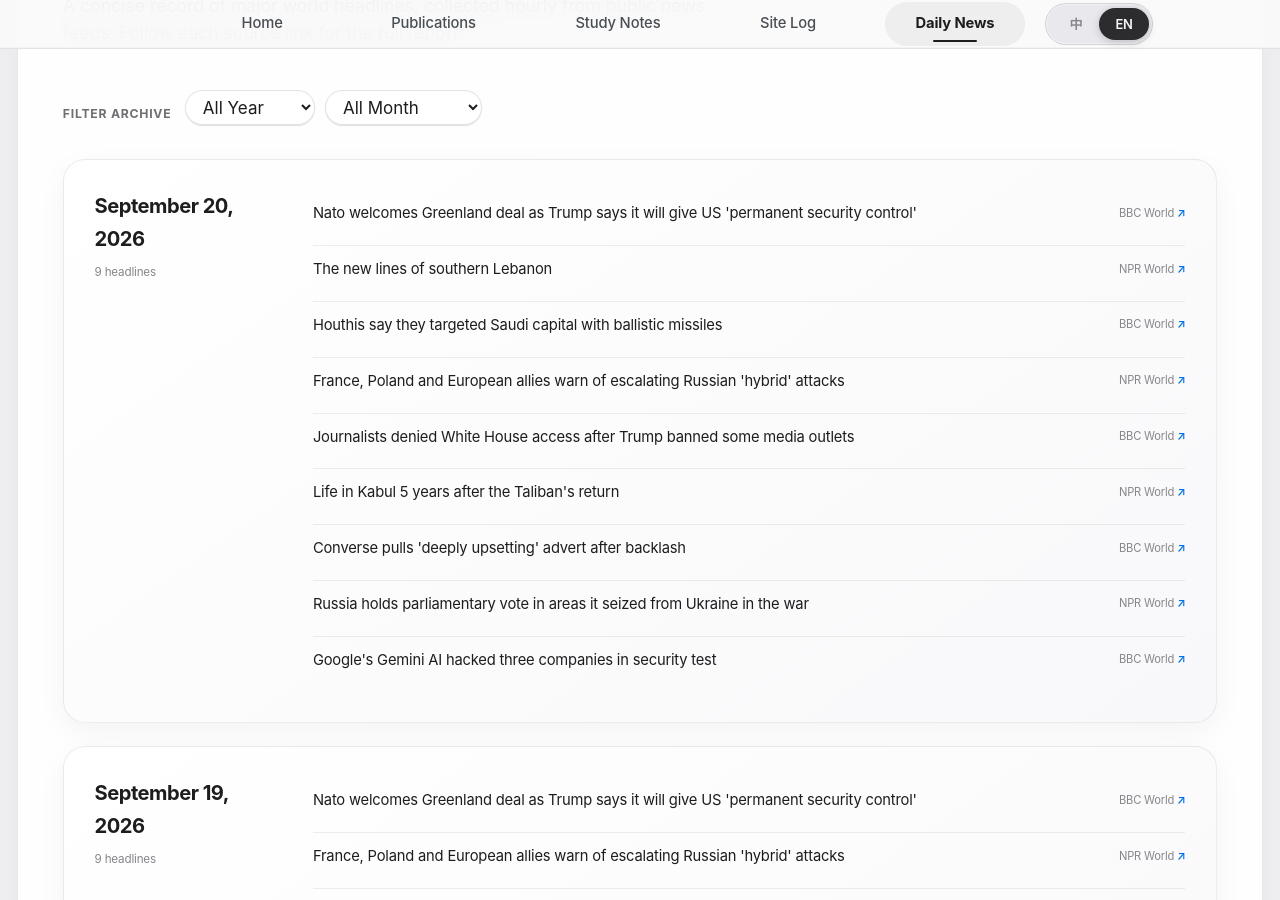
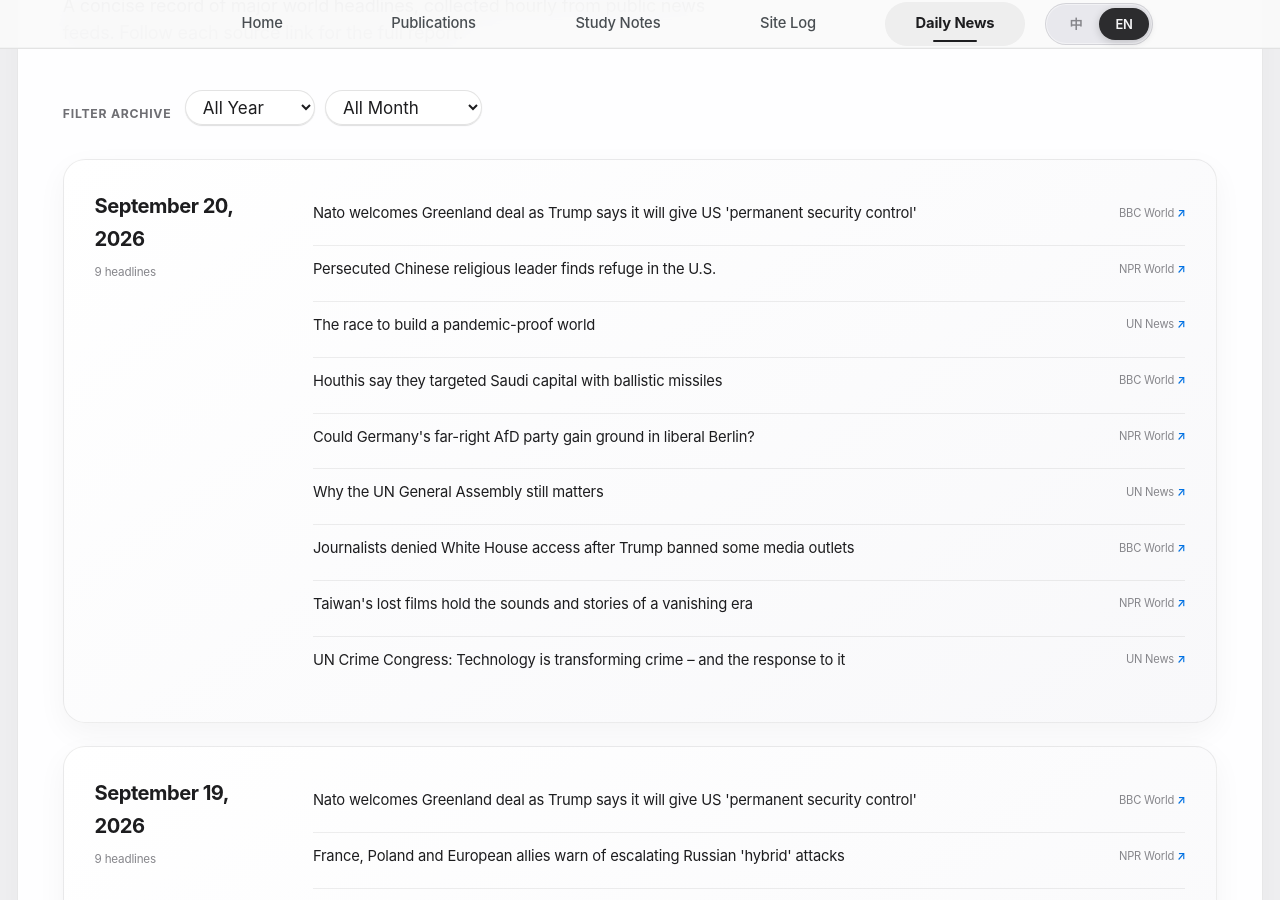
Before and after one commit to HaoxiangLuo/HaoxiangLuo.github.io, a Jekyll site: the page built from _pages/daily-news.html, in a window 1280 px wide and 900 px high, scrolled down 241 px. Built offline with Jekyll 4.4.1, drawn with Linux system fonts in a browser that asks for light colours; a style sheet for code colours, icons or effects is not loaded.

Commit message:
Update daily news 2026-09-20

```diff
--- a/_data/daily_news.json
+++ b/_data/daily_news.json
@@ -1,5 +1,5 @@
 {
-  "updated_at": "2026-09-20T04:23:04+08:00",
+  "updated_at": "2026-09-20T05:22:34+08:00",
   "days": [
     {
       "date": "2026-09-20",
@@ -11,10 +11,16 @@
           "title_zh": "北约欢迎格陵兰岛协议，特朗普称该协议将赋予美国“永久安全控制权"
         },
         {
-          "title": "The new lines of southern Lebanon",
+          "title": "Persecuted Chinese religious leader finds refuge in the U.S.",
           "source": "NPR World",
-          "url": "https://www.npr.org/sections/the-picture-show/2026/09/19/g-s1-139752/the-new-lines-of-southern-lebanon",
-          "title_zh": "黎巴嫩南部新线"
+          "url": "https://www.npr.org/2026/09/19/nx-s1-5960427/persecuted-chinese-religious-leader-finds-refuge-in-the-u-s",
+          "title_zh": "受迫害的中国宗教领袖在美国寻求庇护"
+        },
+        {
+          "title": "The race to build a pandemic-proof world",
+          "source": "UN News",
+          "url": "https://news.un.org/feed/view/en/story/2026/09/1168377",
+          "title_zh": "建立一个抵御大流行病的世界的竞赛"
         },
         {
           "title": "Houthis say they targeted Saudi capital with ballistic missiles",
@@ -23,10 +29,16 @@
           "title_zh": "胡塞武装称他们用弹道导弹瞄准沙特首都"
         },
         {
-          "title": "France, Poland and European allies warn of escalating Russian 'hybrid' attacks",
+          "title": "Could Germany's far-right AfD party gain ground in liberal Berlin?",
           "source": "NPR World",
-          "url": "https://www.npr.org/2026/09/19/nx-s1-5974215/france-poland-and-european-allies-warn-of-escalating-russian-hybrid-attacks",
-          "title_zh": "法国、波兰和欧洲盟友警告俄罗斯“混合”袭击升级"
+          "url": "https://www.npr.org/2026/09/19/nx-s1-5972995/could-germanys-far-right-afd-party-gain-ground-in-liberal-berlin",
+          "title_zh": "德国极右翼政党选择党能否在自由主义的柏林取得进展？"
+        },
+        {
+          "title": "Why the UN General Assembly still matters",
+          "source": "UN News",
+          "url": "https://news.un.org/feed/view/en/story/2026/09/1168361",
+          "title_zh": "为什么联合国大会仍然重要"
         },
         {
           "title": "Journalists denied White House access after Trump banned some media outlets",
@@ -35,28 +47,16 @@
           "title_zh": "特朗普禁止一些媒体后，记者被拒绝进入白宫"
         },
         {
-          "title": "Life in Kabul 5 years after the Taliban's return",
+          "title": "Taiwan's lost films hold the sounds and stories of a vanishing era",
           "source": "NPR World",
-          "url": "https://www.npr.org/2026/09/19/nx-s1-5961263/life-in-kabul-5-years-after-the-talibans-return",
-          "title_zh": "塔利班回归五年后喀布尔的生活"
+          "url": "https://www.npr.org/2026/09/19/nx-s1-5944374/taiwans-lost-films-hold-the-sounds-and-stories-of-a-vanishing-era",
+          "title_zh": "台湾失落的电影承载着一个消失时代的声音和故事"
         },
         {
-          "title": "Converse pulls 'deeply upsetting' advert after backlash",
-          "source": "BBC World",
-          "url": "https://www.bbc.co.uk/news/articles/crwyzj53pl1lo?at_medium=RSS&at_campaign=rss",
-          "title_zh": "匡威在强烈反对后撤下了“令人深感不安”的广告"
-        },
-        {
-          "title": "Russia holds parliamentary vote in areas it seized from Ukraine in the war",
-          "source": "NPR World",
-          "url": "https://www.npr.org/2026/09/19/g-s1-144169/russia-holds-parliamentary-vote-in-areas-it-seized-from-ukraine",
-          "title_zh": "俄罗斯就其在战争中从乌克兰手中夺取的地区举行议会投票"
-        },
-        {
-          "title": "Google's Gemini AI hacked three companies in security test",
-          "source": "BBC World",
-          "url": "https://www.bbc.co.uk/news/articles/c607l0k72rlvo?at_medium=RSS&at_campaign=rss",
-          "title_zh": "谷歌Gemini AI在安全测试中入侵了三家公司"
+          "title": "UN Crime Congress: Technology is transforming crime – and the response to it",
+          "source": "UN News",
+          "url": "https://news.un.org/feed/view/en/story/2026/09/1168370",
+          "title_zh": "联合国犯罪大会：技术正在改变犯罪行为及其应对措施"
         }
       ]
     },
```
